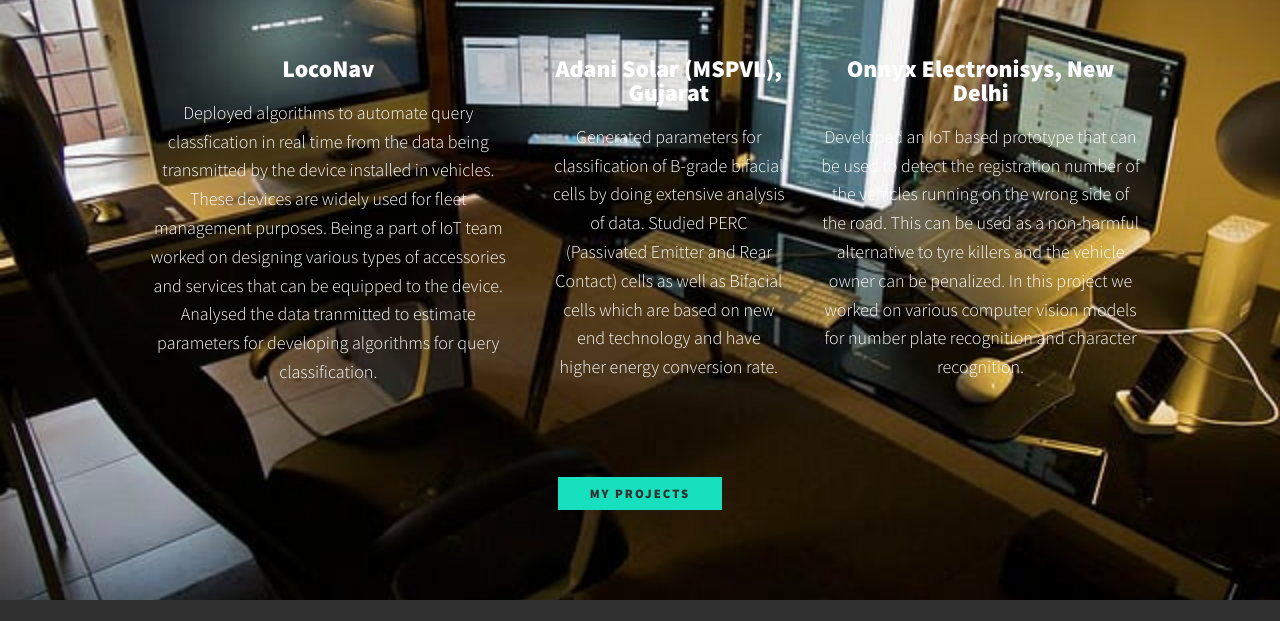
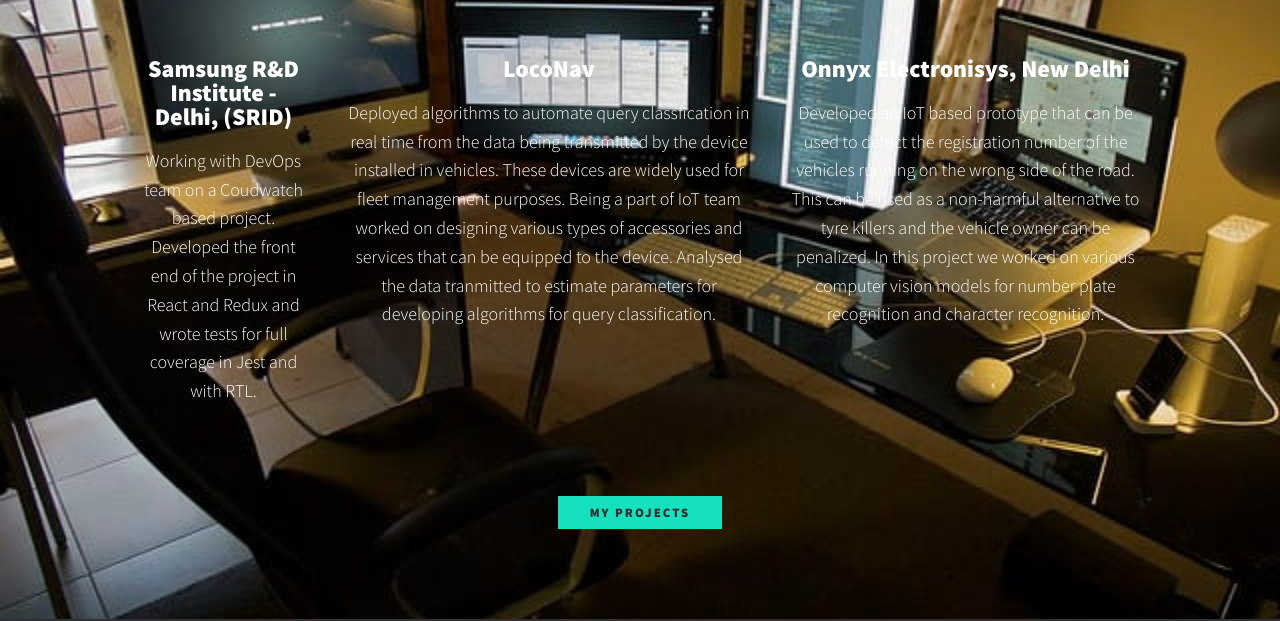
Before and after one commit to skmprohunt/saurabh-mishra, a plain HTML site: page index.html in a window 1280 px wide. Shown: the part 636-1257 px from the top of the page. Drawn offline with nearby package versions, Linux system fonts and the light colour scheme.

Commit message:
Job Update

```diff
--- a/index.html
+++ b/index.html
@@ -44,17 +44,17 @@
     <section class="my-works" id="works">
         <h2 class="section__title section__title--works">Work Experience</h2>
         <div class="works">
+
+            <div class="work">
+                <h3>Samsung R&D Institute - Delhi, (SRID)</h3>
+                <p>Working with DevOps team on a Coudwatch based project. Developed the front end of the project in React and Redux and wrote tests for full coverage in Jest and with RTL. </p>
+                <!-- work -->
+            </div>
+
             <div class="work">
                 <h3>LocoNav</h3>
                 <p>Deployed algorithms to automate query classfication in real time from the data being transmitted by the device installed in vehicles. These devices are widely used for fleet management purposes. Being a part of IoT team worked on designing
                     various types of accessories and services that can be equipped to the device. Analysed the data tranmitted to estimate parameters for developing algorithms for query classification.</p>
-                <!-- work -->
-            </div>
-
-            <div class="work">
-                <h3>Adani Solar (MSPVL), Gujarat</h3>
-                <p>Generated parameters for classification of B-grade bifacial cells by doing extensive analysis of data. Studied PERC (Passivated Emitter and Rear Contact) cells as well as Bifacial cells which are based on new end technology and have higher
-                    energy conversion rate. </p>
                 <!-- work -->
             </div>
 
```
